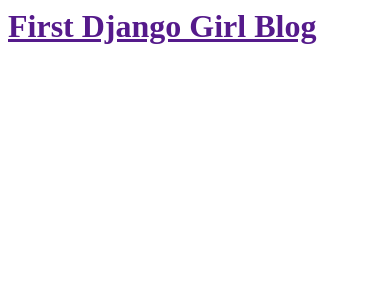
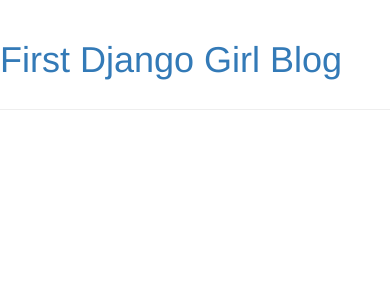
Before and after one commit to TaninaTV/my-first-blog, a Django app: page / in a window 390 px wide. Shown: the top 300 px of the page. Run offline with Django 3.2, Linux system fonts and the light colour scheme; data that the repository does not hold is empty; some libraries are stand-ins or nearby versions.

Commit message:
Modified templates to display posts from database.

```diff
--- a/blog/templates/blog/post_list.html
+++ b/blog/templates/blog/post_list.html
@@ -1,19 +1,32 @@
 <html>
     <head>
+    {% load staticfiles %}
+    <link rel="stylesheet" href="//maxcdn.bootstrapcdn.com/bootstrap/3.2.0/css/bootstrap.min.css">
+	<link rel="stylesheet" href="//maxcdn.bootstrapcdn.com/bootstrap/3.2.0/css/bootstrap-theme.min.css">
+	<link href="http://fonts.googleapis.com/css?family=Lobster&subset=latin,latin-ext" rel="stylesheet" type="text/css">
+	<link rel="stylesheet" href="{% static 'css/blog.css' %}">
         <title>Tania's blog</title>
     </head>
     <body>
-    	<div>
-    		<h1><a href="">First Django Girl Blog</a><h1>
+    	<div class="page-header">
+    		<h1><a href="gfhf">First Django Girl Blog</a><h1>
     	</div>
 
-    {% for post in posts %}
-    <div>
-        <p>published: {{ post.published_date }}</p>
-        <h1><a href="">{{ post.title }}</a></h1>
-        <p>{{ post.text|linebreaks }}</p>
+   <div class="content container">
+    <div class="row">
+        <div class="col-md-8">
+            {% for post in posts %}
+                <div class="post">
+                    <div class="date">
+                        <p>published: {{ post.published_date }}</p>
+                    </div>
+                    <h1><a href="">{{ post.title }}</a></h1>
+                    <p>{{ post.text|linebreaks }}</p>
+                </div>
+            {% endfor %}
+        </div>
     </div>
-	{% endfor %}
+</div>
 
     </body>
 </html>
```
